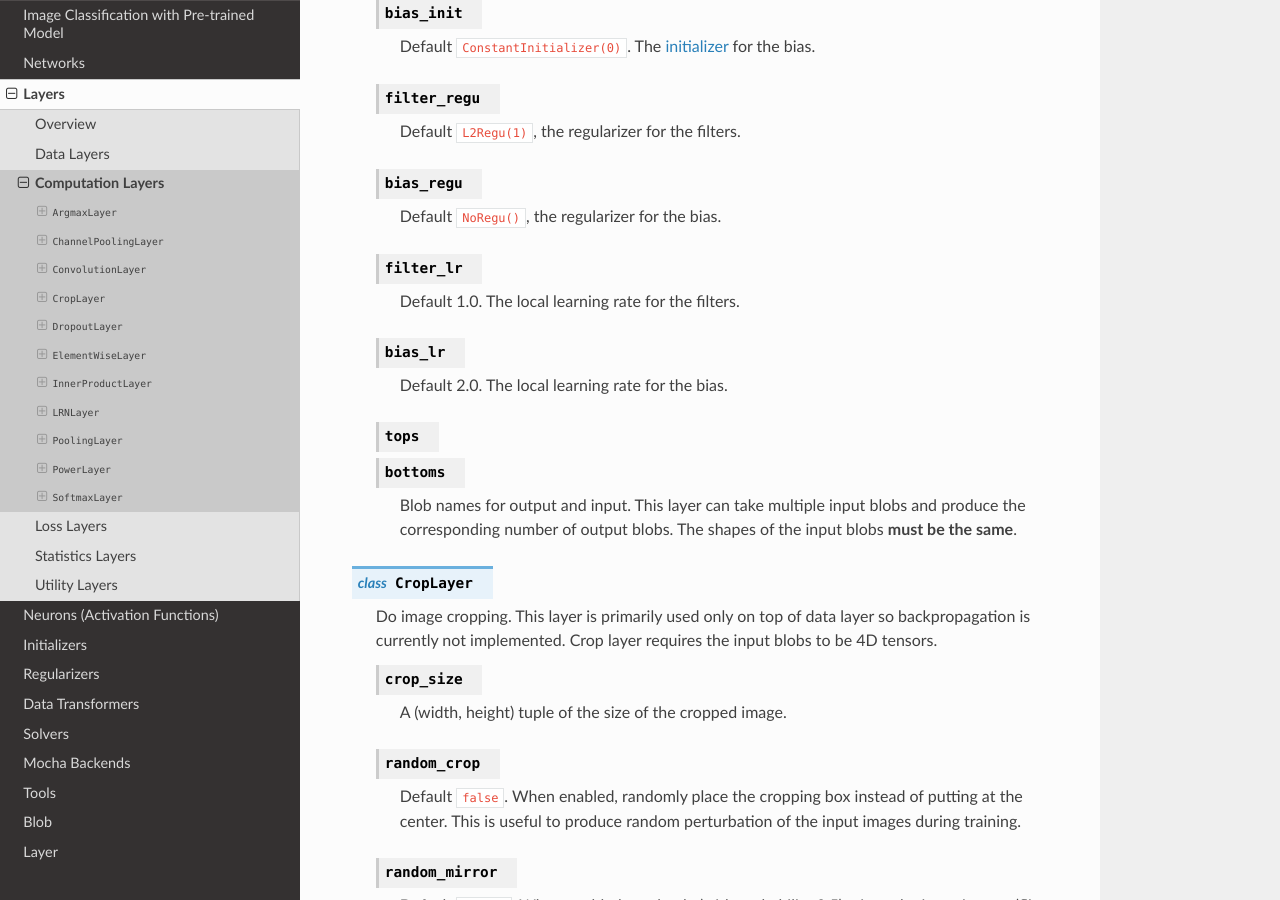
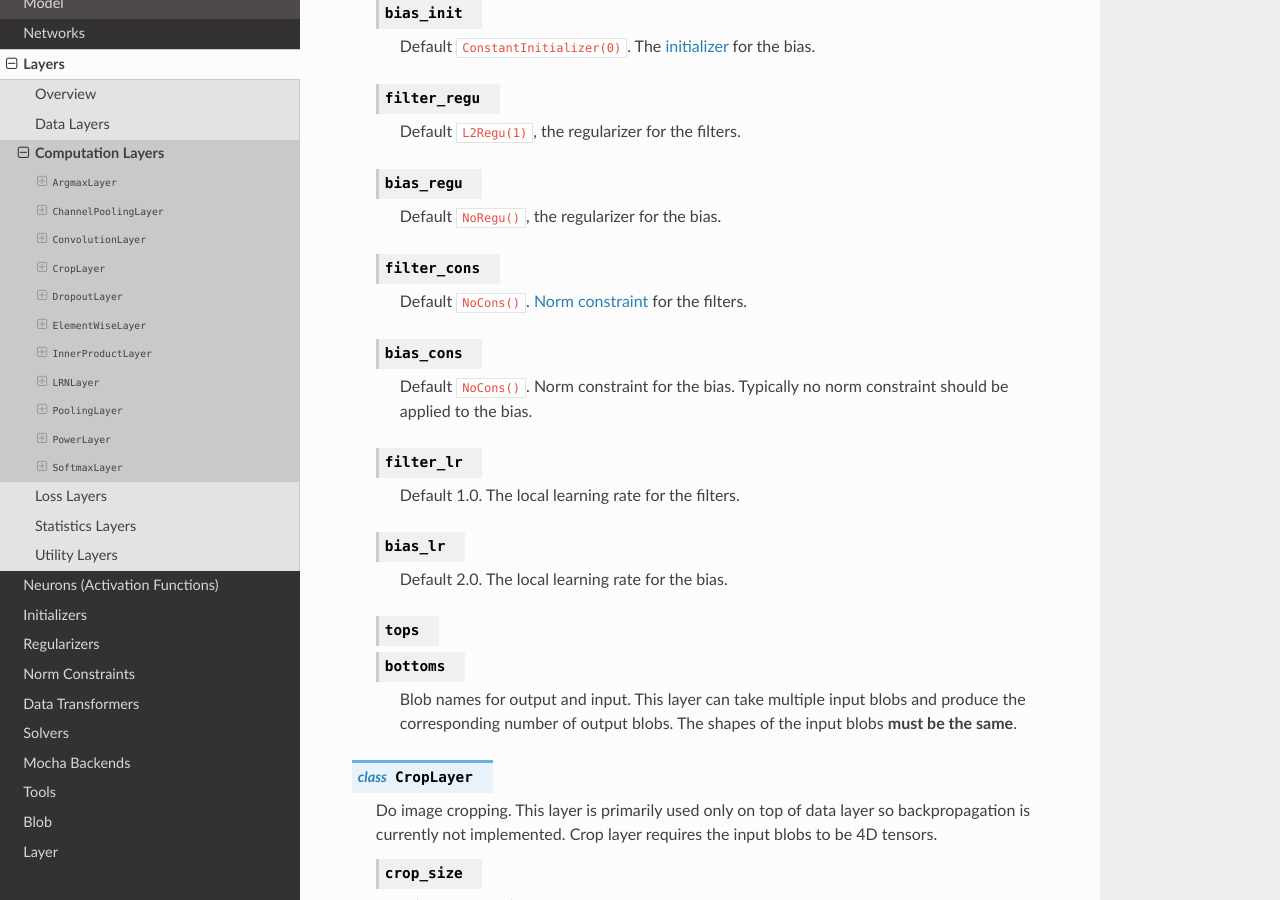
Before and after one commit to pluskid/Mocha.jl, a Sphinx documentation site: the page built from docs/user-guide/layers/computation-layer.rst, in a window 1280 px wide and 900 px high, scrolled down 2062 px. Built offline with Sphinx 7.4.7 and the Read the Docs theme 2.0.0, drawn with Linux system fonts in a browser that asks for light colours; some of the changed text lies outside the part shown.

Commit message:
add doc for norm constraints

```diff
--- a/docs/index.rst
+++ b/docs/index.rst
@@ -28,6 +28,7 @@ User's Guide
    user-guide/neuron
    user-guide/initializer
    user-guide/regularizer
+   user-guide/constraint
    user-guide/data-transformer
    user-guide/solver
    user-guide/backend
--- a/docs/user-guide/layers/computation-layer.rst
+++ b/docs/user-guide/layers/computation-layer.rst
@@ -109,6 +109,15 @@ Computation Layers
 
       Default ``NoRegu()``, the regularizer for the bias.
 
+   .. attribute:: filter_cons
+
+      Default ``NoCons()``. :doc:`Norm constraint </user-guide/constraint>` for
+      the filters.
+
+   .. attribute:: bias_cons
+
+      Default ``NoCons()``. Norm constraint for the bias. Typically no
+      norm constraint should be applied to the bias.
    .. attribute:: filter_lr
 
       Default 1.0. The local learning rate for the filters.
@@ -235,6 +244,15 @@ Computation Layers
 
       Default ``NoRegu()``. Regularizer for the bias. Typically no
       regularization should be applied to the bias.
+
+   .. attribute:: weight_cons
+
+      Default ``NoCons()``. :doc:`Norm constraint </user-guide/constraint>` for the weights.
+
+   .. attribute:: bias_cons
+
+      Default ``NoCons()``. Norm constraint for the bias. Typically no
+      norm constraint should be applied to the bias.
 
    .. attribute:: weight_lr
 
```
Also changed, not shown: docs/user-guide/constraint.rst (added, +31 -0 lines), docs/user-guide/regularizer.rst (line endings or trailing spaces).
